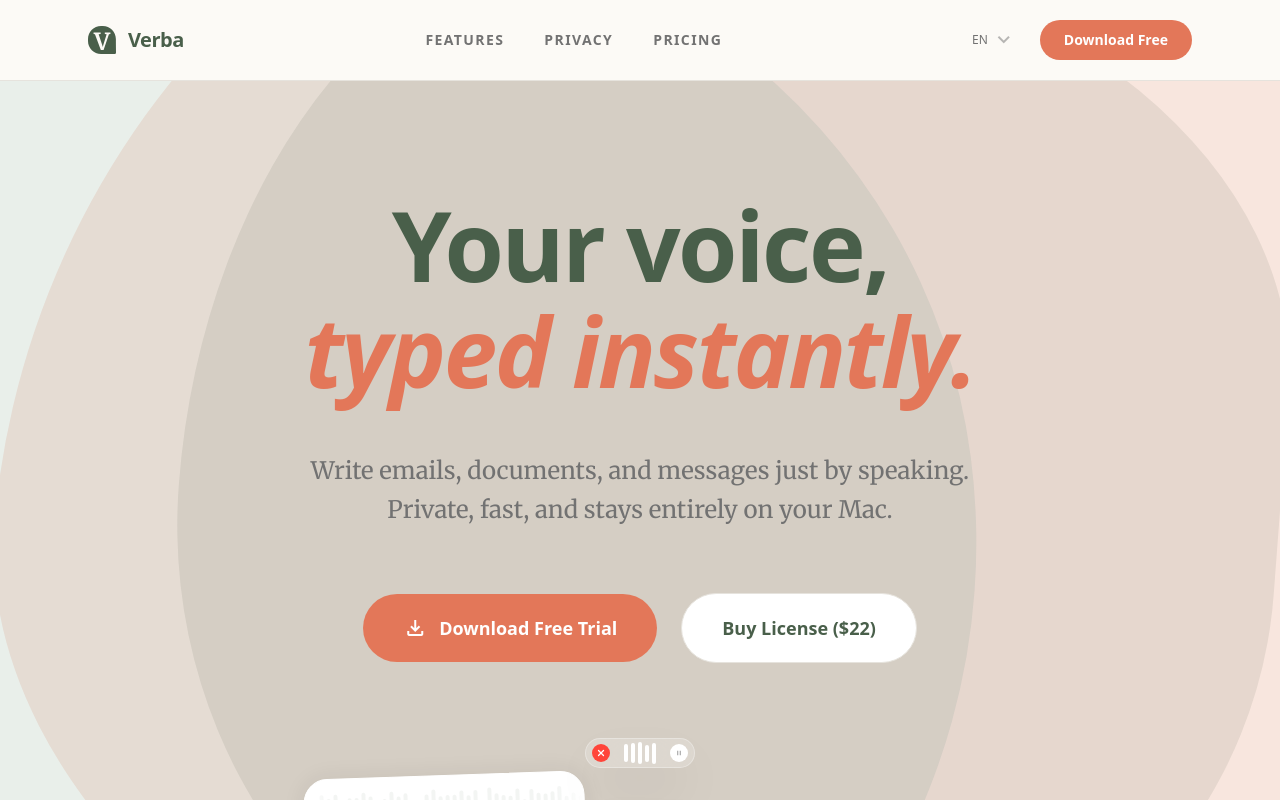
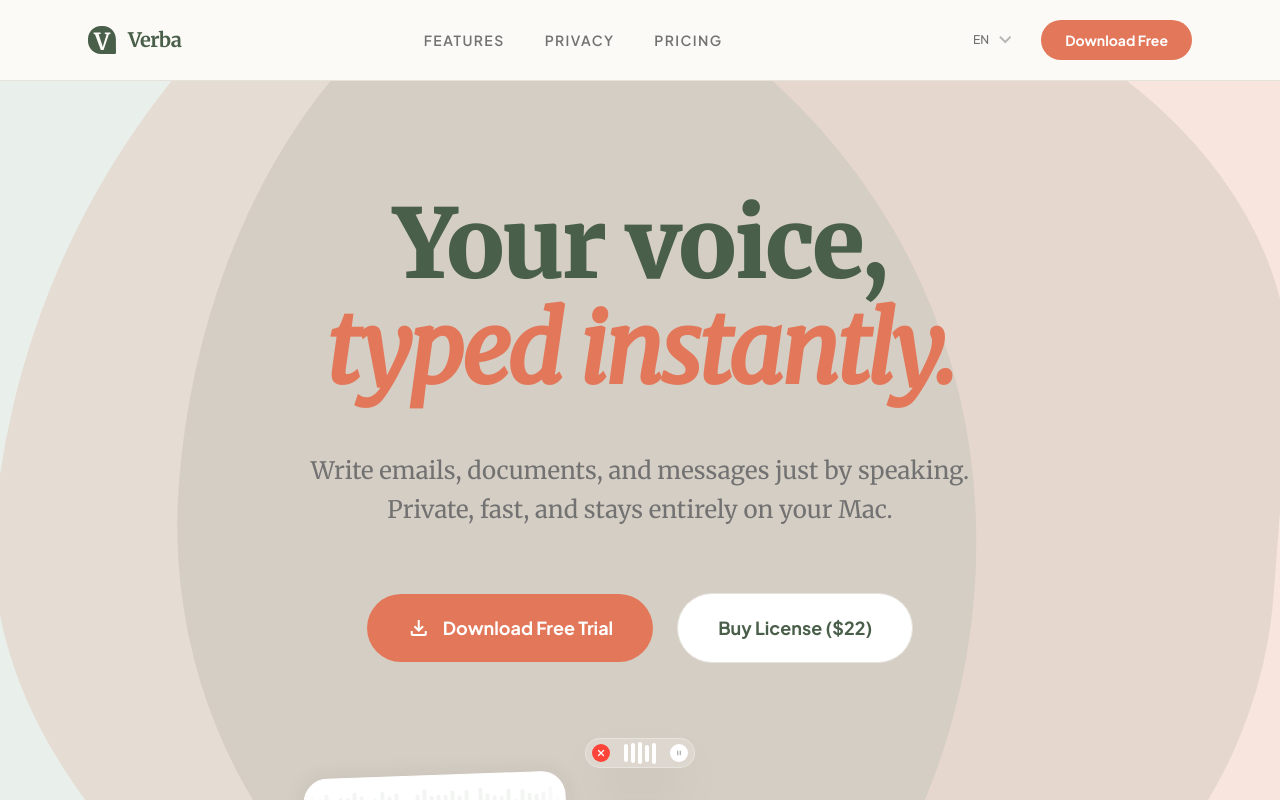
Before and after one commit to sebastian-greco/verba-web, a Next.js app: page /en in a window 1280 px wide. Shown: the top 800 px of the page. Built offline with nearby package versions, Linux system fonts and the light colour scheme.

Commit message:
refactor: replace next/font with static Google Fonts via global stylesheet and head links

```diff
--- a/src/app/globals.css
+++ b/src/app/globals.css
@@ -27,9 +27,9 @@
 
   --color-highlight: var(--highlight);
 
-  --font-sans: var(--font-jakarta), sans-serif;
+  --font-sans: 'Plus Jakarta Sans', sans-serif;
   --font-mono: ui-monospace, SFMono-Regular, Menlo, Monaco, Consolas, "Liberation Mono", "Courier New", monospace;
-  --font-serif: var(--font-merriweather), serif;
+  --font-serif: 'Merriweather', serif;
 }
 
 :root {
@@ -63,11 +63,11 @@
     @apply border-border;
   }
   body {
-    font-family: var(--font-jakarta), sans-serif;
+    font-family: 'Plus Jakarta Sans', sans-serif;
     @apply bg-background text-foreground antialiased selection:bg-accent/20 selection:text-accent;
   }
   h1, h2, h3, h4, h5, h6 {
-    font-family: var(--font-merriweather), serif;
+    font-family: 'Merriweather', serif;
     @apply tracking-tight;
   }
 }
--- a/src/app/layout.tsx
+++ b/src/app/layout.tsx
@@ -1,19 +1,6 @@
 import type { Metadata } from "next";
-import { Plus_Jakarta_Sans, Merriweather } from "next/font/google";
 import "./globals.css";
 import BackgroundBlobs from "@/components/layout/BackgroundBlobs";
-
-const jakarta = Plus_Jakarta_Sans({
-  subsets: ["latin"],
-  variable: "--font-jakarta",
-  weight: ["300", "400", "500", "600", "700"],
-});
-
-const merri = Merriweather({
-  subsets: ["latin"],
-  variable: "--font-merriweather",
-  weight: ["400", "700", "900"],
-});
 
 export const metadata: Metadata = {
   title: "Verba — Local Speech-to-Text for Mac",
@@ -30,13 +17,19 @@ export default function RootLayout({
     <html lang="en" suppressHydrationWarning>
       <head>
         <link rel="icon" href="/favicon.svg" type="image/svg+xml" />
+        <link rel="preconnect" href="https://fonts.googleapis.com" />
+        <link
+          rel="preconnect"
+          href="https://fonts.gstatic.com"
+          crossOrigin="anonymous"
+        />
         {/* eslint-disable-next-line @next/next/no-page-custom-font */}
         <link
-          href="https://fonts.googleapis.com/css2?family=Material+Symbols+Outlined:wght,FILL@100..700,0..1&display=swap"
+          href="https://fonts.googleapis.com/css2?family=Plus+Jakarta+Sans:wght@300;400;500;600;700&family=Merriweather:ital,wght@0,400;0,700;0,900;1,400&family=Material+Symbols+Outlined:wght,FILL@100..700,0..1&display=swap"
           rel="stylesheet"
         />
       </head>
-      <body className={`${jakarta.variable} ${merri.variable} font-sans antialiased`}>
+      <body className="font-sans antialiased">
         <BackgroundBlobs />
         {children}
       </body>
```
